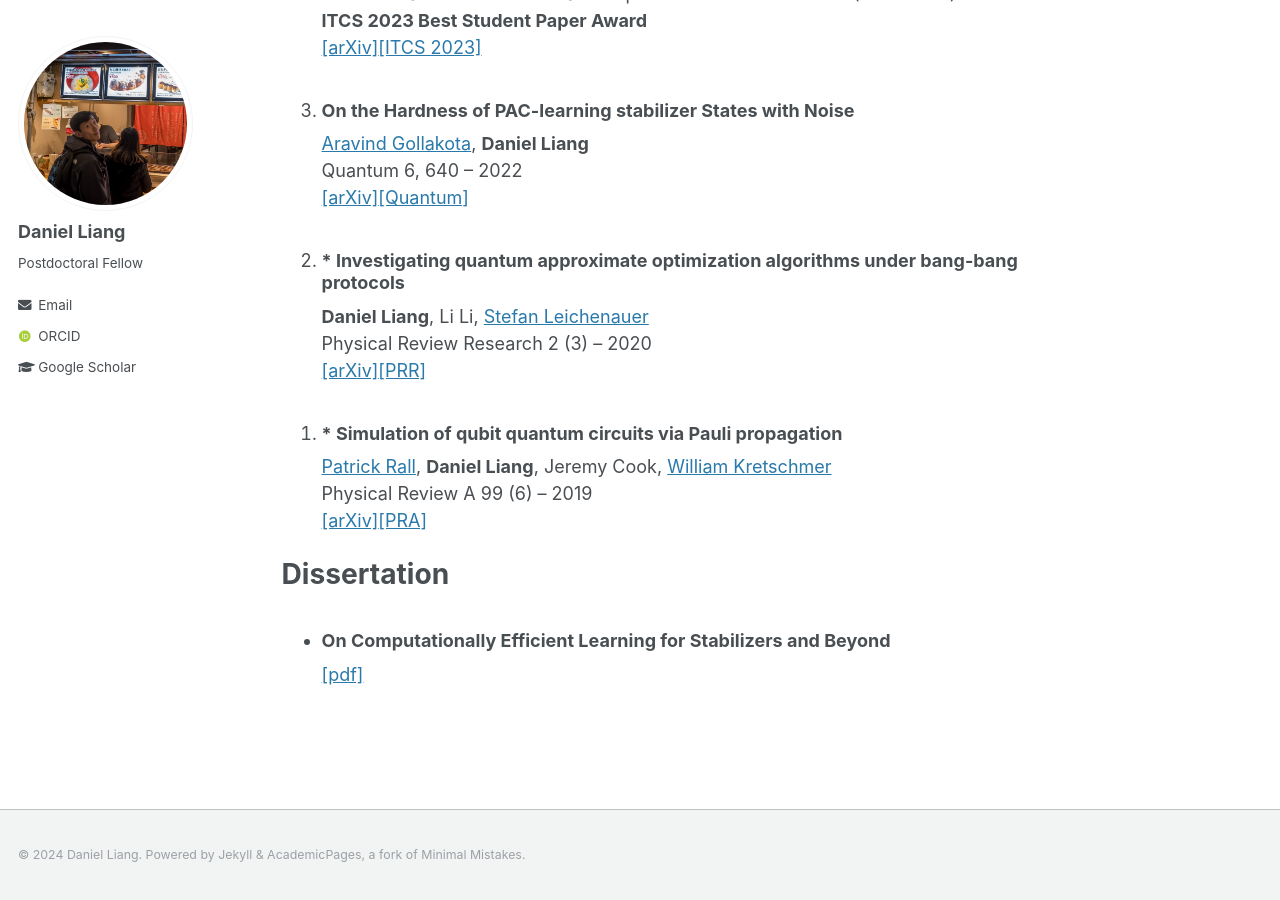
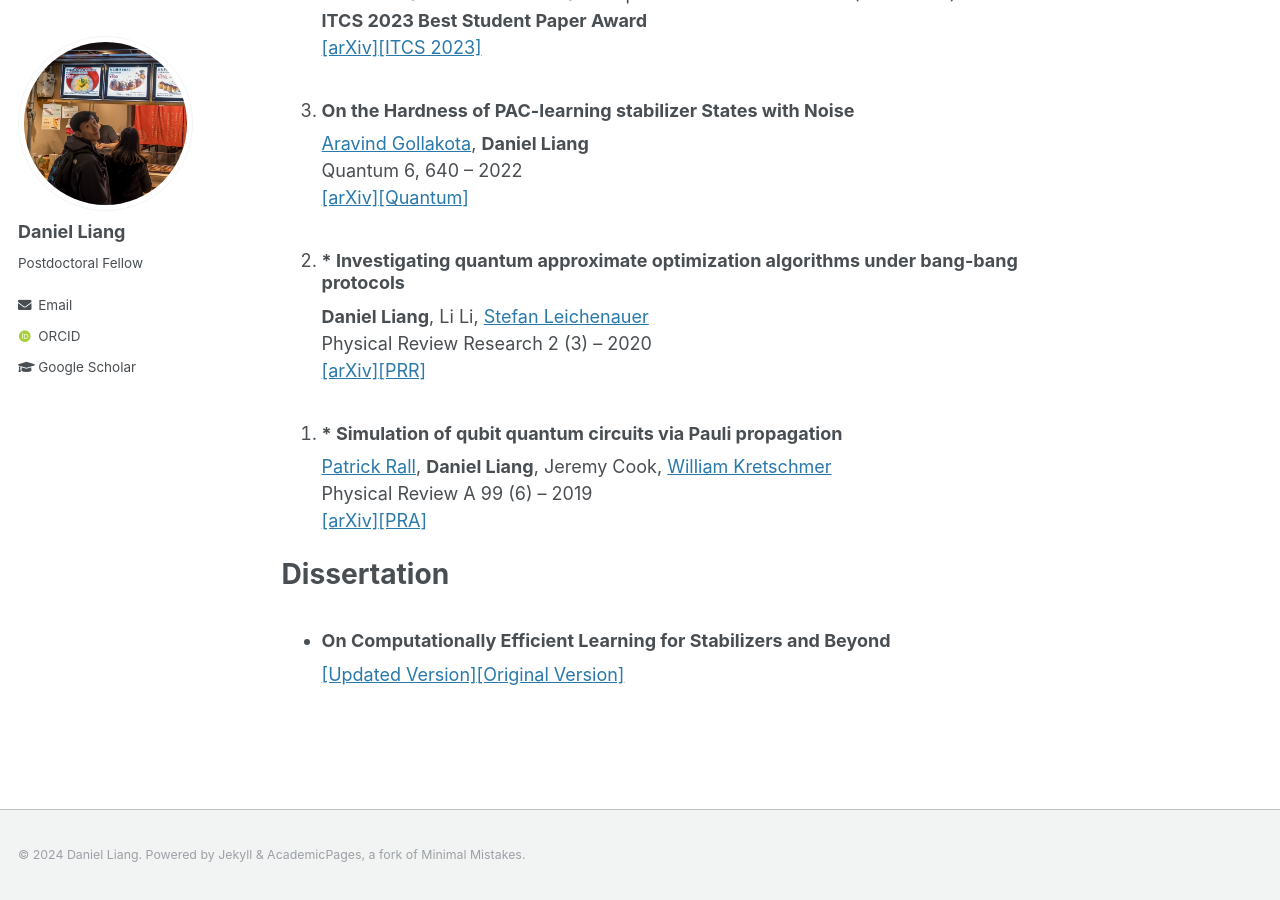
Before and after one commit to Daniel-You-Liang/Daniel-You-Liang.github.io, a Jekyll site: the page built from _pages/about.md, in a window 1280 px wide and 900 px high, scrolled down 1224 px. Built offline with Jekyll 4.4.1, drawn with Linux system fonts in a browser that asks for light colours; some web fonts are replaced.

Commit message:
Added dissertation link

```diff
--- a/_pages/about.md
+++ b/_pages/about.md
@@ -37,4 +37,4 @@ Publications \[Author Order is Alphabetical unless specified by an asterisk (*)\
 Dissertation
 ======
 - ### On Computationally Efficient Learning for Stabilizers and Beyond
-[[pdf]](/files/pdf/Dissertation.pdf)
+[[Updated Version]](/files/pdf/Dissertation.pdf)[[Original Version]](https://doi.org/10.26153/tsw/49973)
```
